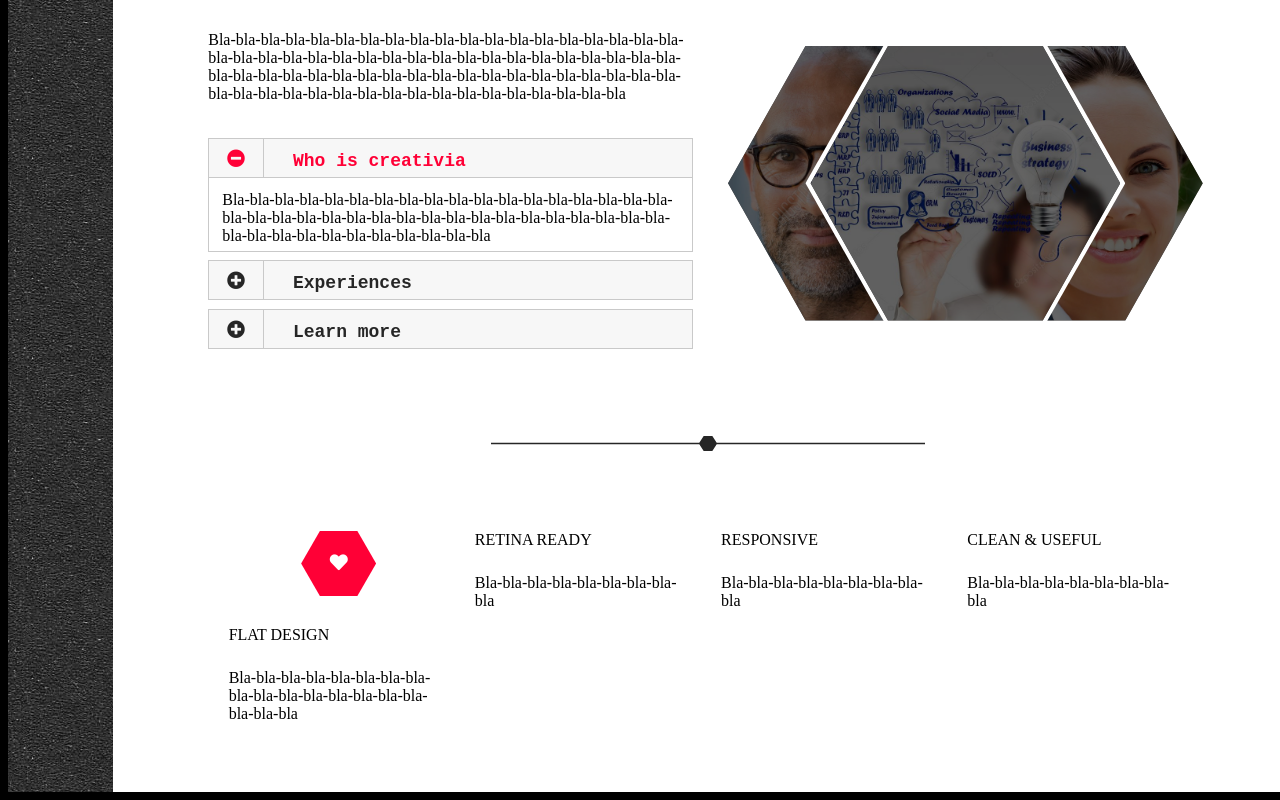
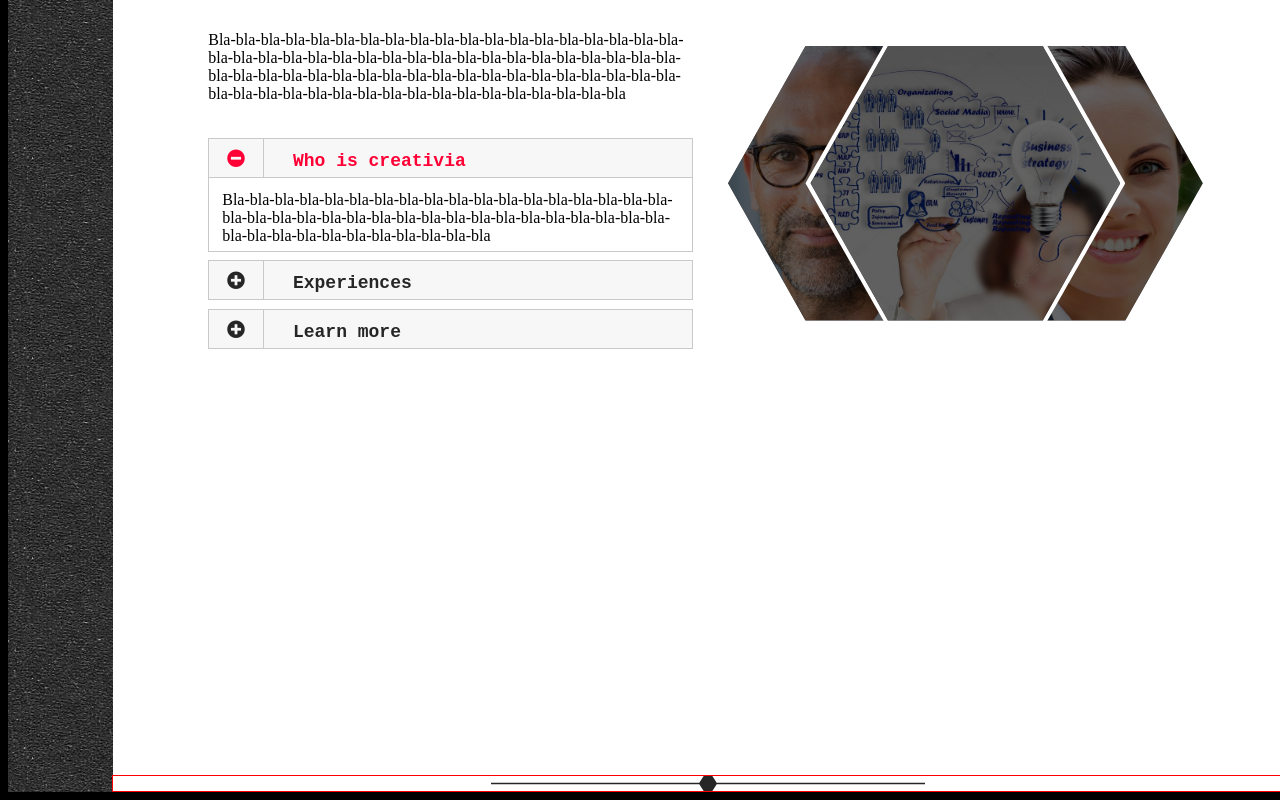
Before and after one commit to EK-machine/learn, a plain HTML site: page index.html in a window 1280 px wide. Shown: the part 819-1619 px from the top of the page. Drawn offline with Linux system fonts and the light colour scheme.

Commit message:
made footer like article and fader

```diff
--- a/index.html
+++ b/index.html
@@ -54,7 +54,6 @@
                   <h1 class="page-home-h1">
                      <pre>why <span class="page-home-h1-part">creativia?</span></pre>
                   </h1>
-
                   <p class="text"> bla bla bla bla</p>
                </div>
                <div class="slider-down-buttons">
@@ -114,10 +113,14 @@
                </div>
             </div>
          </div>
+         <article class="about-us-bottom-container">
             <div class="about-us-fader">
                <div class="about-us-fader-color"></div>
             </div>
-         <article class="about-us-bottom-box">
+
+<!--
+
+            <div class="about-us-bottom-box">
                <div class="about-us-bottom-button-box">
                   <input type="radio" class="about-us-bottom-button" name="about-us-bottom-buttons" id="about-us-bottom-button-one" checked></input>
                   <div class="about-us-bottom-button-outer">
@@ -143,6 +146,8 @@
                   <label class="about-us-bottom-button-label" for="about-us-bottom-button-four">CLEAN & USEFUL</label class="about-us-fotter-button-label">
                   <div class="about-us-bottom-button-text">Bla-bla-bla-bla-bla-bla-bla-bla-bla</div>
                </div>
+            </div>
+            -->
          </article>
       </div>
       <div id="portfolio" class="page page-portfolio">
--- a/style.css
+++ b/style.css
@@ -204,6 +204,7 @@ text-align: center;
     min-height: 1000px;
     background-color: white;
     margin: 0 auto;
+    position: relative;
    }
 
   .about-us-upper-box {
@@ -391,12 +392,20 @@ text-align: center;
     opacity: 1;
 }
 
+.about-us-bottom-container {
+    display: block;
+    width: 100%;
+    border: 1px solid red;
+    position: absolute;
+    bottom: 0px;
+    left: 50%;
+    transform: translateX(-50%);
+}
 
 .about-us-fader {
-    clear: both;
     display: block;
+    width: 100%;
     margin: 0 auto;
-    padding: 85px 0px 80px 0px;
     width: 36.55%;
 }
 
@@ -407,7 +416,7 @@ text-align: center;
     background-color: #262626;
     clip-path: polygon(0 45%, 48% 45%, 49% 0%, 51% 0%, 52% 45%, 100% 45%, 100% 55%, 52% 55%, 51% 100%, 49% 100%, 48% 55%, 0 55%);
 }
-
+/*
 .about-us-bottom-box {
     display: flex;
     margin: 0 auto;
@@ -472,3 +481,4 @@ text-align: center;
     background-color: #FF0036;
     color: white;
 }
+*/
```
Lines whose indentation alone changed are shown as unchanged.
